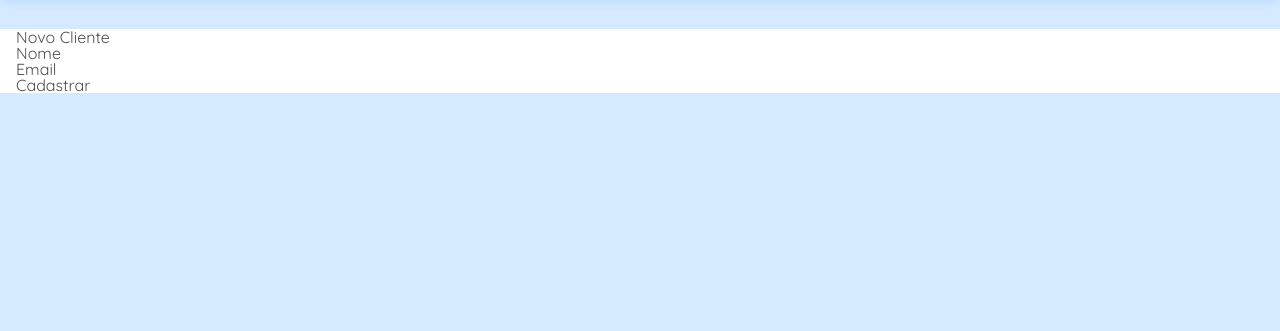
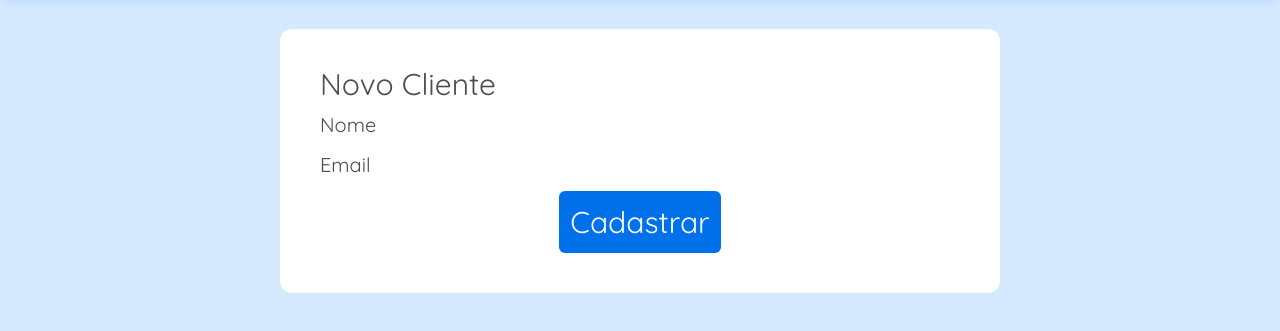
Before and after one commit to valadao-davi/Valadao-Pets, a plain HTML site: page admin/telas/cadastro_cliente.html in a window 1280 px wide. Shown: the part 83-414 px from the top of the page. Drawn offline with Linux system fonts and the light colour scheme.

Commit message:
second upload

```diff
--- a/admin/assets/css/componentes/cadastro.css
+++ b/admin/assets/css/componentes/cadastro.css
@@ -1,4 +1,34 @@
 .div_cadastro{
     background-color: white;
     margin: auto;
+    display: flex;
+    flex-direction: column;
+    width: 50%;
+    border-radius: 12px;
+    padding: 40px;
+    gap: 16px;
 }
+.div_cadastro h1{
+    font-size: 30px;
+    font-weight: 700px;
+}
+h2{
+    font-size: 20px;
+    font-weight: 700px;
+}
+.botao_cadastro{
+    font-size: 12px;
+    display: flex;
+    justify-content: center;
+    align-self: center;
+    width: 16%;
+    padding: 16px 30px;
+    background-color: var(--cor-primaria);
+    color: white;
+    border-radius: 6px;
+}
+.caixa_inserir{
+    display: flex;
+    flex-direction: column;
+    gap: 20px;
+}
--- a/admin/telas/cadastro_cliente.html
+++ b/admin/telas/cadastro_cliente.html
@@ -24,7 +24,7 @@
     <main>
         <div class="div_cadastro container">
             <h1>Novo Cliente</h1>
-            <div>
+            <div class="caixa_inserir">
                 <h2>Nome</h2>
                 <h2>Email</h2>
             </div>
```
